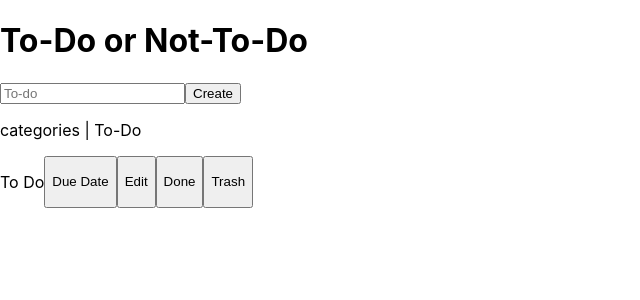
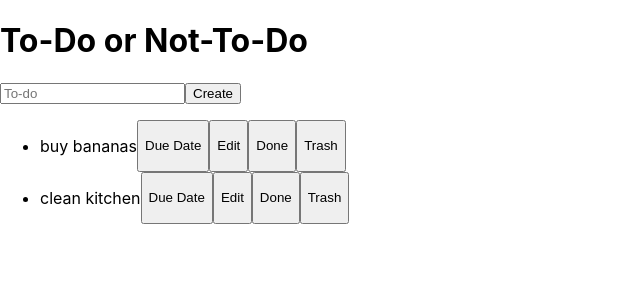
Before and after one commit to Joshchae/todolist03, a React (Create React App) app: page / in a window 1280 px wide. Shown: the top 300 px of the page, without its empty margins (0-640 px from the left). Built offline with nearby package versions, Linux system fonts and the light colour scheme.

Commit message:
Adds State
Co-authored-by: Josh Chae <Joshchae@users.noreply.github.com>
Co-authored-by: shunavid <shunavid@users.noreply.github.com>

```diff
--- a/package.json
+++ b/package.json
@@ -3,6 +3,7 @@
   "version": "0.1.0",
   "private": true,
   "dependencies": {
+
     "@testing-library/jest-dom": "^5.11.9",
     "@testing-library/react": "^11.2.5",
     "@testing-library/user-event": "^12.8.3",
--- a/src/App.js
+++ b/src/App.js
@@ -1,14 +1,47 @@
+import React, {useState} from 'react'
 import './App.css';
 import Header from './components/Header/Header';
 import Input from './components/Input/Input';
 import ToDoList from './components/ToDoList/ToDoList';
 
 function App() {
+  const [items, setItems] = useState([
+    {
+      task: 'buy bananas',
+      done: false,
+      category: 'shopping',
+    },
+    {
+      task: 'clean kitchen',
+      done: true,
+      category: 'home',
+    }
+
+  ]);
+
+  // const [category, setCategory] = useState([
+  //   'shopping', 'inbox', 'home'
+  // ])
+
+  const addNewItem = (newItem) => {
+    const newItemList = [
+      ...items,
+      {
+        task: newItem.task,
+        done: false,
+        category: newItem.category
+      }
+    ];
+    setItems(newItemList);
+  };
+
   return (
     <div>
       <Header />
-      <Input />
-      <ToDoList />
+      <Input action={addNewItem}
+      />
+      <ToDoList items={items} action={addNewItem}
+      />
     </div>
   );
 }
--- a/src/components/ToDoItem/ToDoItem.js
+++ b/src/components/ToDoItem/ToDoItem.js
@@ -2,10 +2,11 @@ import React from 'react'
 import './ToDoItem.css'
 
 
-function ToDoItem() {
+function ToDoItem({itemContent}) {
+
     return (
         <div className="todoitem">
-            <p>To Do</p>
+            <p>{itemContent.task}</p>
             <button>Due Date</button>
             {/* {DaTe} */}
             <button>Edit</button>
--- a/src/components/ToDoList/ToDoList.js
+++ b/src/components/ToDoList/ToDoList.js
@@ -1,11 +1,15 @@
 import React from 'react'
 import ToDoItem from '../ToDoItem/ToDoItem'
 
-function ToDoList() {
-    return (
-        <div>
-            <p>categories | To-Do</p>
-            <ToDoItem />
+
+function ToDoList({items}) {
+    return  (
+        <div className="ToDoList">
+            <ul>
+                    {console.log(items)}
+                    {items.map((item, index) => <li><ToDoItem itemContent={item} key={index}/></li>)
+                    }
+            </ul>
         </div>
     )
 }
```
